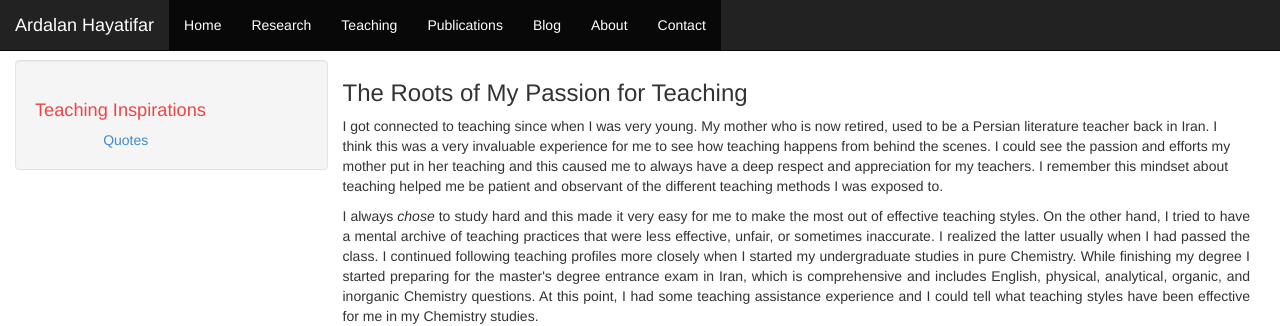
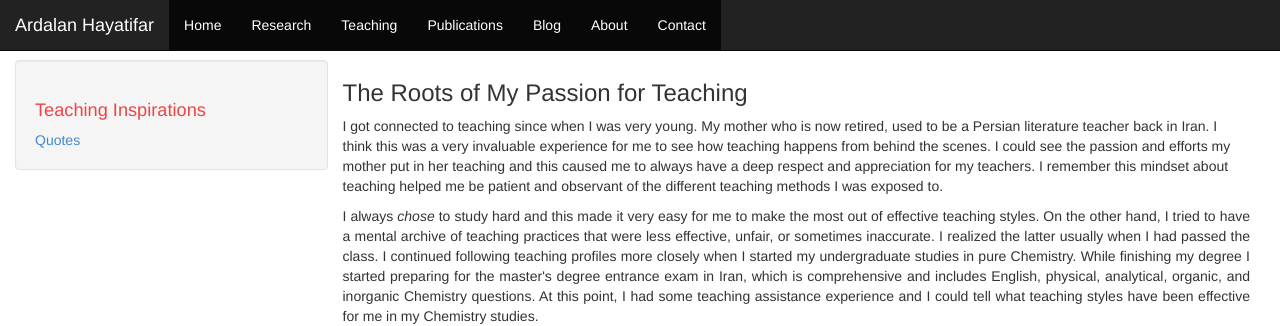
Before and after one commit to Ardalanhayatifar/ardalanhayatifar.github.io, a Jekyll site: the page built from teaching.html, in a window 1280 px wide. Shown: the top 326 px of the page. Built offline with Jekyll 4.4.1, drawn with Linux system fonts in a browser that asks for light colours.

Commit message:
Update teaching.html

```diff
--- a/teaching.html
+++ b/teaching.html
@@ -4,7 +4,7 @@ permalink: "/teaching"
 ---
 <div class="col-md-3 sidebar well">
 <h1>Teaching Inspirations</h1>
-<div class="col-md-3 hidden-xs"></div>
+
 <a href="/teaching/quotes.html">Quotes</a>
 </div>
 
```
